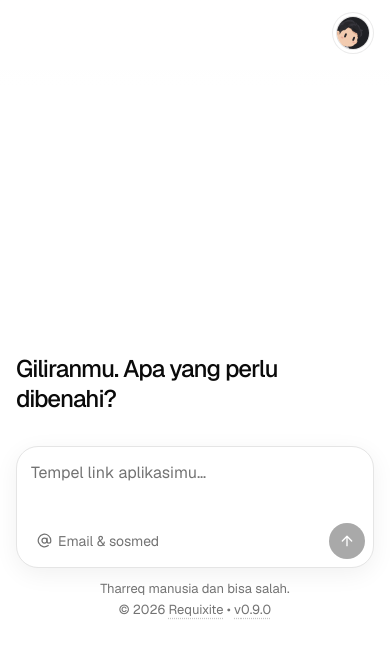
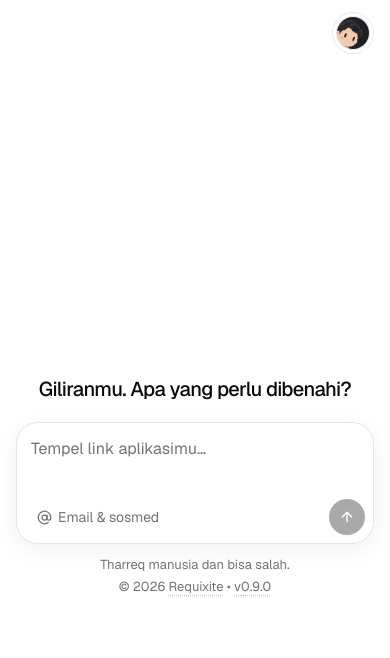
Before and after one commit to mtharreqq/requixite, a Next.js app: page /id/contact in a window 390 px wide. Shown: the top 658 px of the page. Built offline with nearby package versions, Linux system fonts and the light colour scheme.

Commit message:
Sub-pages and contact share one closing ask: title centered on phones

```diff
--- a/components/layout/sub-page.tsx
+++ b/components/layout/sub-page.tsx
@@ -11,6 +11,29 @@ import {
   PortfolioMotion,
   SectionReveal,
 } from "@/components/shared/portfolio-motion";
+
+/** The closing ask: this page's title over the composer. Phones center the
+ * title, like the fine print under it. */
+function Ask({
+  locale,
+  path,
+  as: Heading = "h2",
+}: {
+  locale: Locale;
+  path: string;
+  as?: "h1" | "h2";
+}) {
+  const { cta } = getPortfolioCopy(locale).review;
+  const ask = cta.pages[path] ?? cta;
+  return (
+    <div className="flex flex-col gap-5">
+      <Heading className="text-center text-xl leading-tight font-medium tracking-[-0.03em] text-balance md:text-left md:text-2xl">
+        {ask.title}
+      </Heading>
+      <AskBox locale={locale} title={ask.title} placeholder={ask} />
+    </div>
+  );
+}
 
 /** About, Work and case studies: their own page, same column, then the
  * story's closing composer and the footer. */
@@ -29,7 +52,6 @@ export function SubPage({
   const copy = getPortfolioCopy(locale);
   // The contact page is only its composer: nothing to scroll to.
   const bare = path === "/contact";
-  const ask = copy.review.cta.pages[path] ?? copy.review.cta;
   return (
     <PortfolioMotion className="bg-background text-foreground selection:bg-foreground selection:text-background flex min-h-screen w-full justify-center overflow-x-clip">
       {/* Long pages scroll under soft edges; Contact is one screen. */}
@@ -44,12 +66,8 @@ export function SubPage({
         {!bare && (
           <>
             <SectionReveal>
-              <section id="contact" className="flex flex-col gap-5">
-                {/* Phones: centered, like the fine print under the composer. */}
-                <h2 className="text-center text-xl leading-tight font-medium tracking-[-0.03em] text-balance md:text-left md:text-2xl">
-                  {ask.title}
-                </h2>
-                <AskBox locale={locale} title={ask.title} placeholder={ask} />
+              <section id="contact">
+                <Ask locale={locale} path={path} />
               </section>
             </SectionReveal>
             {/* Short pages push the footer to the bottom of the screen. */}
@@ -120,12 +138,9 @@ export function ContactPage({ locale }: { locale: Locale }) {
       {/* Fills the first screen (minus main's top padding), centered. */}
       <section
         id="intro"
-        className="flex min-h-[calc(100svh-2.5rem)] flex-col justify-center gap-8 md:min-h-[calc(100svh-3.5rem)]"
+        className="flex min-h-[calc(100svh-2.5rem)] flex-col justify-center md:min-h-[calc(100svh-3.5rem)]"
       >
-        <h1 className="text-[clamp(24px,4.8vw,36px)] leading-tight font-medium tracking-[-0.04em]">
-          {copy.review.cta.title}
-        </h1>
-        <AskBox locale={locale} />
+        <Ask locale={locale} path="/contact" as="h1" />
       </section>
     </SubPage>
   );
```
